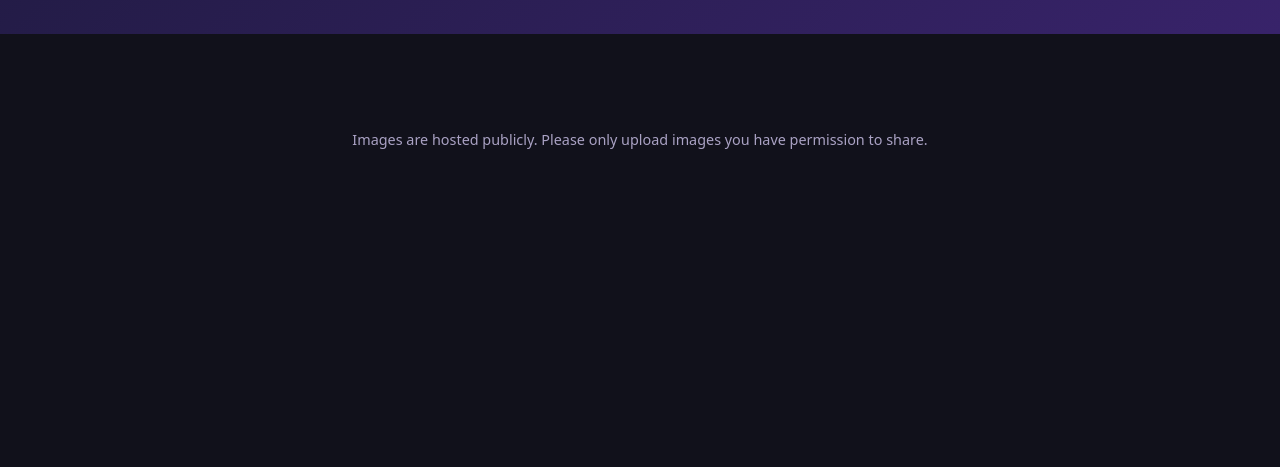
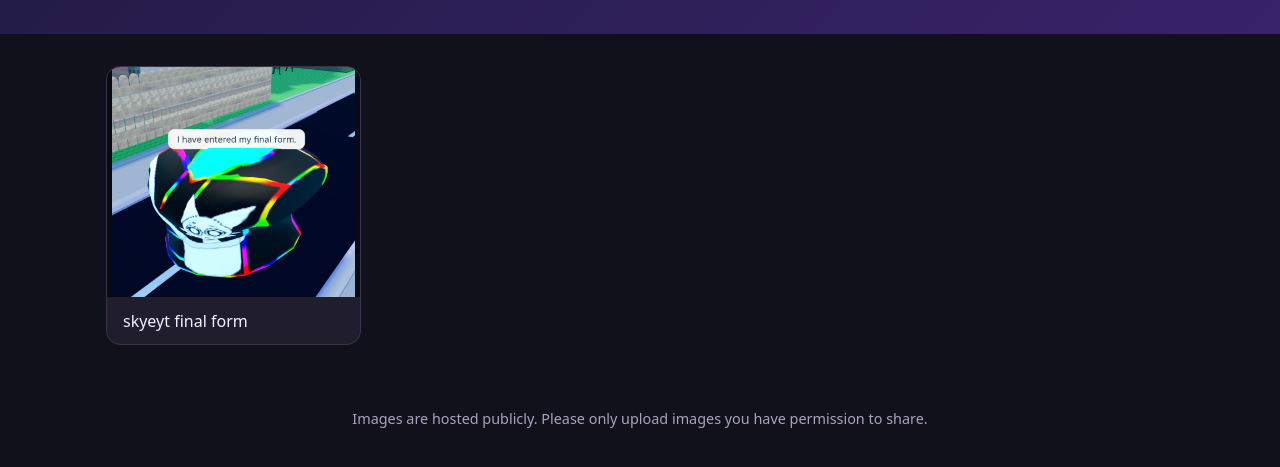
Before and after one commit to CubeHub-studio/googleimages, a plain HTML site: page index.html in a window 1280 px wide. Shown: the part 155-622 px from the top of the page. Drawn offline with Linux system fonts and the light colour scheme.

Commit message:
Generate SEO pages for gallery images

```diff
--- a/index.html
+++ b/index.html
@@ -28,6 +28,7 @@
 <main>
   <section id="gallery" aria-label="Published images">
 <!-- GENERATED_GALLERY_START -->
+<figure><a href="image-pages/skyeyt-final-form.jpeg.html"><img src="images/skyeyt-final-form.jpeg" alt="skyeyt final form" loading="lazy" decoding="async"></a><figcaption>skyeyt final form</figcaption></figure>
 <!-- GENERATED_GALLERY_END -->
 </section>
 </main>
```
